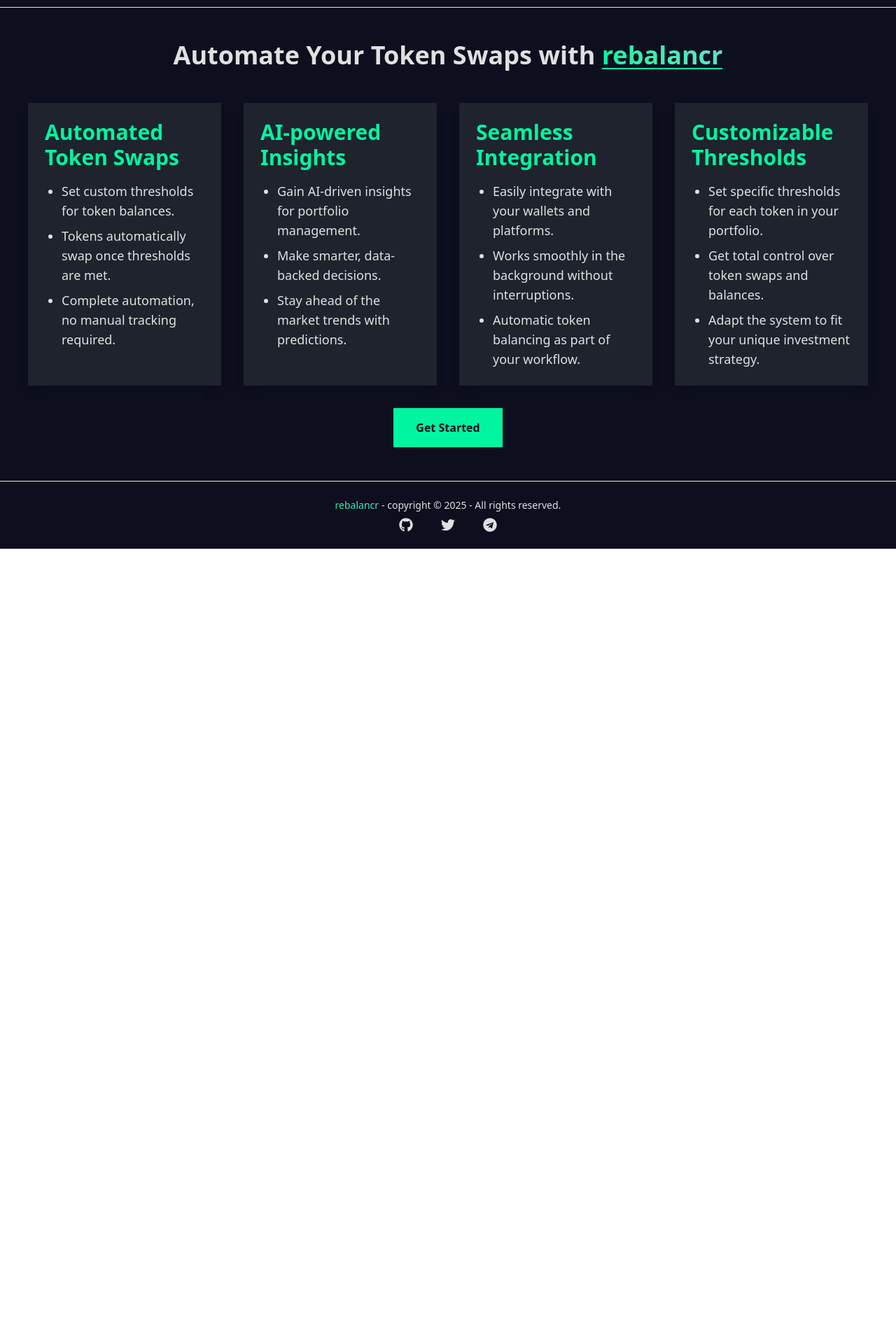
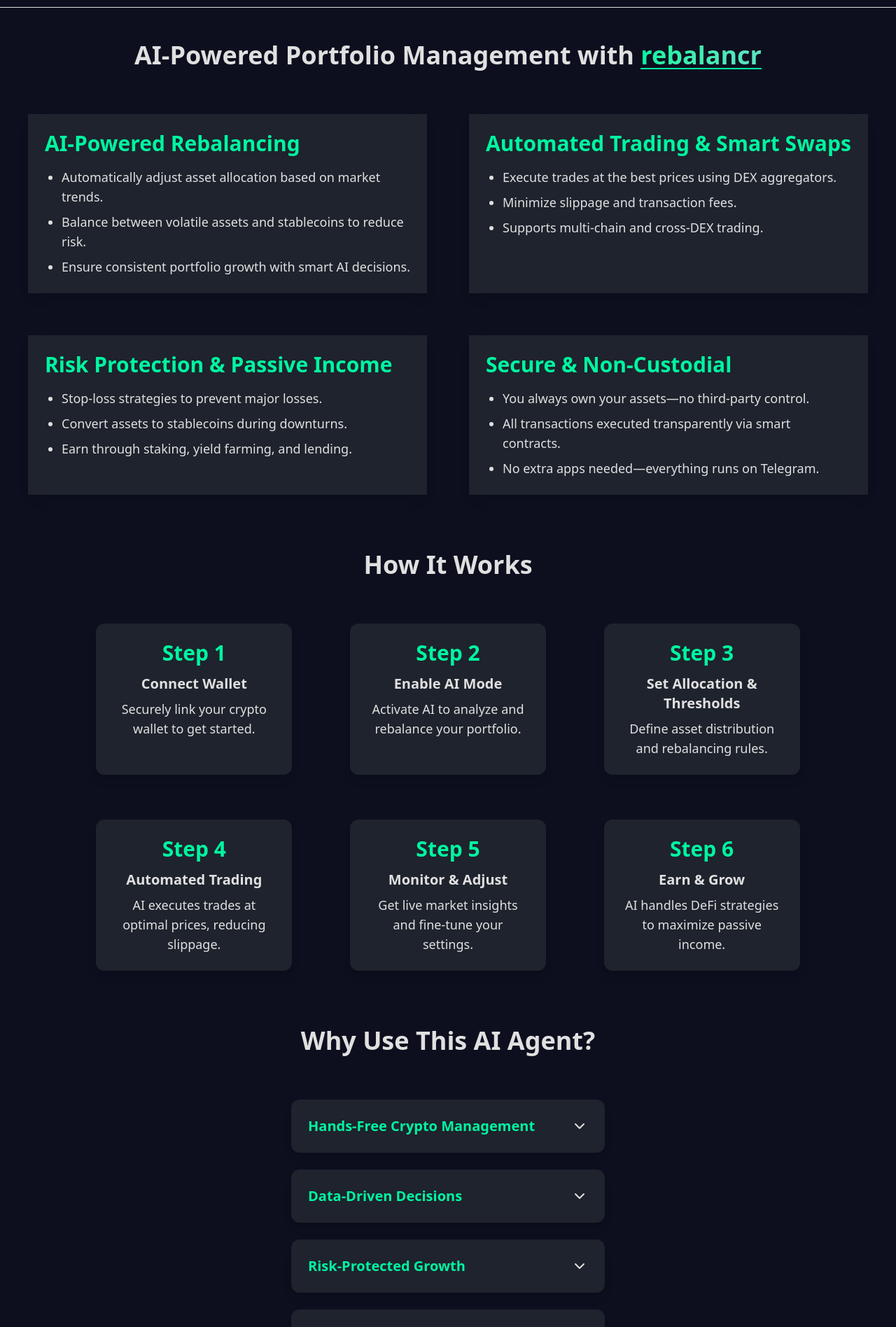
Before and after one commit to Adaobi-Chuks/rebalancr, a React (Vite) app: page /features in a window 1280 px wide. Shown: the part 64-1960 px from the top of the page at 70% size. Before the commit the page ends 848 px from the top, so only its background shows below. Built offline with nearby package versions, Linux system fonts and the light colour scheme.

Commit message:
Chore: Update dummy features to actual features

```diff
--- a/index.html
+++ b/index.html
@@ -6,7 +6,7 @@
     <link rel="apple-touch-icon" sizes="180x180" href="/favicon/apple-touch-icon.png" />
     <link rel="icon" type="image/png" sizes="32x32" href="/favicon/favicon-32x32.png" />
     <link rel="icon" type="image/png" sizes="16x16" href="/favicon/favicon-16x16.png" />
-    <link rel="manifest" href="/site.webmanifest" />
+    <link rel="manifest" href="/favicon/site.webmanifest" />
     <title>rebalancr</title>
   </head>
   <body>
--- a/package.json
+++ b/package.json
@@ -11,6 +11,7 @@
   },
   "dependencies": {
     "@tailwindcss/vite": "^4.0.6",
+    "lucide-react": "^0.475.0",
     "react": "^19.0.0",
     "react-dom": "^19.0.0",
     "react-icons": "^5.4.0",
--- a/src/components/Navbar.jsx
+++ b/src/components/Navbar.jsx
@@ -7,7 +7,7 @@
             <Link to="/" className="font-[Madimi One] text-xl sm:text-2xl lowercase bg-gradient-to-r from-[#00F5A0] to-[#5DE2C1] text-transparent bg-clip-text cursor-pointer tracking-widest">
                 rebalancr
             </Link>
-            <a href="https://t.me/" target="_blank" rel="noopener noreferrer">
+            <a href="https://t.me/mantleRebalancr_aiBot" target="_blank" rel="noopener noreferrer">
                 <button className="bg-[#00F5A0] text-[#0D0F1F] px-4 sm:px-5 py-2 sm:py-3 font-bold border border-transparent transition-all duration-200 hover:scale-110 cursor-pointer text-sm sm:text-base">
                     Get Started
                 </button>
--- a/src/data/CardContent.js
+++ b/src/data/CardContent.js
@@ -1,34 +1,34 @@
 const cardData = [
     {
-        title: "Automated Token Swaps",
+        title: "AI-Powered Rebalancing",
         description: [
-            "Set custom thresholds for token balances.",
-            "Tokens automatically swap once thresholds are met.",
-            "Complete automation, no manual tracking required."
+            "Automatically adjust asset allocation based on market trends.",
+            "Balance between volatile assets and stablecoins to reduce risk.",
+            "Ensure consistent portfolio growth with smart AI decisions."
         ]
     },
     {
-        title: "AI-powered Insights",
+        title: "Automated Trading & Smart Swaps",
         description: [
-            "Gain AI-driven insights for portfolio management.",
-            "Make smarter, data-backed decisions.",
-            "Stay ahead of the market trends with predictions."
+            "Execute trades at the best prices using DEX aggregators.",
+            "Minimize slippage and transaction fees.",
+            "Supports multi-chain and cross-DEX trading."
         ]
     },
     {
-        title: "Seamless Integration",
+        title: "Risk Protection & Passive Income",
         description: [
-            "Easily integrate with your wallets and platforms.",
-            "Works smoothly in the background without interruptions.",
-            "Automatic token balancing as part of your workflow."
+            "Stop-loss strategies to prevent major losses.",
+            "Convert assets to stablecoins during downturns.",
+            "Earn through staking, yield farming, and lending."
         ]
     },
     {
-        title: "Customizable Thresholds",
+        title: "Secure & Non-Custodial",
         description: [
-            "Set specific thresholds for each token in your portfolio.",
-            "Get total control over token swaps and balances.",
-            "Adapt the system to fit your unique investment strategy."
+            "You always own your assets—no third-party control.",
+            "All transactions executed transparently via smart contracts.",
+            "No extra apps needed—everything runs on Telegram."
         ]
     }
 ];
--- a/src/pages/Home.jsx
+++ b/src/pages/Home.jsx
@@ -6,30 +6,32 @@
         <section className="text-center flex flex-col items-center justify-center min-h-[80vh] px-4 py-10 sm:py-12">
             <img src="/assets/Logomain.png" alt="Rebalancr Logo" className="h-40 sm:h-48 mb-6 sm:mb-12" />
             <h2 className="text-3xl sm:text-4xl font-semibold mb-4 sm:mb-6">
-                Automate Your Token Swaps with{" "}
+                Automate & Optimize Your Portfolio with{" "}
                 <span className="relative inline-block">
-                    <span className="text-transparent bg-gradient-to-r from-[#00F5A0] to-[#5DE2C1] bg-clip-text">
-                        rebalancr
-                    </span>
+                    <a href="https://t.me/mantleRebalancr_aiBot" target="_blank" rel="noopener noreferrer">
+                        <span className="text-transparent bg-gradient-to-r from-[#00F5A0] to-[#5DE2C1] bg-clip-text cursor-pointer">
+                            rebalancr
+                        </span>
+                    </a>
                     <span className="absolute left-0 bottom-0 w-full h-[2px] bg-[#00F5A0]"></span>
                 </span>
             </h2>
             <p className="text-base sm:text-lg max-w-3xl mx-auto mt-2 mb-6 px-4 sm:px-0">
-                Set custom thresholds and let Rebalancr maintain your token balance effortlessly.
+                Take control of your crypto assets effortlessly.
                 <br />
-                With AI-powered insights, stay ahead in managing your portfolio.
+                Set custom thresholds and let AI manage your portfolio in real-time.
                 <br />
-                Seamlessly swap tokens and automate your trading with ease.
+                Maximize gains, minimize risks, and earn passive income, all on Telegram.
             </p>
             <div className="mt-6 flex gap-6">
-                <a href="https://t.me/" target="_blank" rel="noopener noreferrer">
+                <a href="https://t.me/mantleRebalancr_aiBot" target="_blank" rel="noopener noreferrer">
                     <button className="bg-[#00F5A0] text-[#0D0F1F] px-8 py-4 font-semibold transition-all duration-200 transform hover:scale-110 hover:bg-[#00D495] cursor-pointer text-sm sm:text-base">
                         Get Started
                     </button>
                 </a>
                 <Link to="/features">
                     <button className="border border-[#E0E0E0] text-[#E0E0E0] px-8 py-4 font-semibold transition-all duration-200 transform hover:scale-110 hover:bg-[#0D0F1F] hover:text-[#00F5A0] cursor-pointer text-sm sm:text-base">
-                        Know More
+                        Learn More
                     </button>
                 </Link>
             </div>
--- a/src/pages/KnowMore.jsx
+++ b/src/pages/KnowMore.jsx
@@ -1,24 +1,39 @@
-import React from "react";
+import React, { useState } from "react";
 import cardData from "../data/CardContent";
+import { ChevronDown, ChevronUp } from "lucide-react";
 
 const KnowMore = () => {
+    const [expandedIndexes, setExpandedIndexes] = useState({});
+
+    const toggleExpand = (index) => {
+        setExpandedIndexes((prev) => ({
+            ...prev,
+            [index]: !prev[index],
+        }));
+    };
+
     return (
         <div className="bg-[#0D0F1F] text-[#E0E0E0]">
             <section className="py-12 px-6 sm:px-10">
-                <h1 className="text-3xl sm:text-4xl font-semibold mb-12 text-center">
-                    Automate Your Token Swaps with{" "}
-                    <span className="relative inline-block">
-                        <span className="text-transparent bg-gradient-to-r from-[#00F5A0] to-[#5DE2C1] bg-clip-text">
-                            rebalancr
+                {/* Hero Section */}
+                <h1 className="text-3xl sm:text-4xl font-semibold mb-16 text-center">
+                    AI-Powered Portfolio Management with{" "}
+                    <a href="https://t.me/mantleRebalancr_aiBot" target="_blank" rel="noopener noreferrer">
+                        <span className="relative inline-block cursor-pointer">
+                            <span className="text-transparent bg-gradient-to-r from-[#00F5A0] to-[#5DE2C1] bg-clip-text">
+                                rebalancr
+                            </span>
+                            <span className="absolute left-0 bottom-0 w-full h-[2px] bg-[#00F5A0]"></span>
                         </span>
-                        <span className="absolute left-0 bottom-0 w-full h-[2px] bg-[#00F5A0]"></span>
-                    </span>
+                    </a>
                 </h1>
-                <div className="flex flex-wrap justify-center gap-8">
+
+                {/* Features Section */}
+                <div className="grid grid-cols-1 sm:grid-cols-2 gap-15 max-w-7xl mx-auto">
                     {cardData.map((card, index) => (
                         <div
                             key={index}
-                            className="bg-[#1E232D] p-6 shadow-lg hover:scale-105 cursor-pointer transform transition-all duration-300 flex-1 min-w-[250px] max-w-[350px] w-full sm:w-auto"
+                            className="bg-[#1E232D] p-6 shadow-lg hover:scale-105 cursor-pointer transform transition-all duration-300 flex-1 min-w-[280px] max-w-[700px] w-full sm:w-auto"
                         >
                             <h2 className="text-2xl sm:text-3xl font-bold mb-4 text-[#00F5A0]">{card.title}</h2>
                             <ul className="list-disc pl-6 space-y-2 text-base sm:text-lg text-left">
@@ -29,8 +44,63 @@
                         </div>
                     ))}
                 </div>
-                <div className="mt-8 text-center">
-                    <a href="https://t.me/" target="_blank" rel="noopener noreferrer">
+
+                {/* How It Works - 6 Cards */}
+                <div className="mt-20">
+                    <h2 className="text-3xl sm:text-4xl font-semibold text-center mb-16">
+                        How It Works
+                    </h2>
+                    <div className="grid grid-cols-1 sm:grid-cols-2 md:grid-cols-3 gap-16 max-w-5xl mx-auto">
+                        {[
+                            { step: "1", title: "Connect Wallet", desc: "Securely link your crypto wallet to get started." },
+                            { step: "2", title: "Enable AI Mode", desc: "Activate AI to analyze and rebalance your portfolio." },
+                            { step: "3", title: "Set Allocation & Thresholds", desc: "Define asset distribution and rebalancing rules." },
+                            { step: "4", title: "Automated Trading", desc: "AI executes trades at optimal prices, reducing slippage." },
+                            { step: "5", title: "Monitor & Adjust", desc: "Get live market insights and fine-tune your settings." },
+                            { step: "6", title: "Earn & Grow", desc: "AI handles DeFi strategies to maximize passive income." }
+                        ].map((item, index) => (
+                            <div
+                                key={index}
+                                className="bg-[#1E232D] p-6 rounded-xl shadow-lg hover:scale-105 transition-all duration-300 text-center max-w-[280px] mx-auto cursor-pointer"
+                            >
+                                <div className="text-3xl font-bold text-[#00F5A0] mb-3">Step {item.step}</div>
+                                <h3 className="text-xl font-semibold mb-2">{item.title}</h3>
+                                <p className="text-lg">{item.desc}</p>
+                            </div>
+                        ))}
+                    </div>
+                </div>
+
+                {/* Why Use This AI Agent? - Each Point Collapsible */}
+                <div className="mt-20">
+                    <h2 className="text-3xl sm:text-4xl font-semibold text-center mb-16">
+                        Why Use This AI Agent?
+                    </h2>
+                    <div className="max-w-4xl mx-auto space-y-6">
+                        {[
+                            { title: "Hands-Free Crypto Management", desc: "Let AI handle portfolio adjustments while you focus on other things." },
+                            { title: "Data-Driven Decisions", desc: "Make smarter trades with real-time market insights and AI analytics." },
+                            { title: "Risk-Protected Growth", desc: "Reduce losses and maximize stability with built-in stop-loss strategies." },
+                            { title: "Passive Income Generation", desc: "Earn through automated DeFi strategies like staking and yield farming." },
+                            { title: "100% Secure & Decentralized", desc: "You always control your assets—no third-party custody or interference." }
+                        ].map((item, index) => (
+                            <div key={index} className="bg-[#1E232D] p-6 rounded-xl shadow-lg max-w-md mx-auto">
+                                <button
+                                    className="w-full flex justify-between items-center text-left"
+                                    onClick={() => toggleExpand(index)}
+                                >
+                                    <h3 className="text-xl font-semibold text-[#00F5A0]">{item.title}</h3>
+                                    {expandedIndexes[index] ? <ChevronUp size={24} className="cursor-pointer" /> : <ChevronDown size={24} className="cursor-pointer" />}
+                                </button>
+                                {expandedIndexes[index] && <p className="mt-3 text-lg">{item.desc}</p>}
+                            </div>
+                        ))}
+                    </div>
+                </div>
+
+                {/* CTA Button */}
+                <div className="mt-16 text-center">
+                    <a href="https://t.me/mantleRebalancr_aiBot" target="_blank" rel="noopener noreferrer">
                         <button className="bg-[#00F5A0] text-[#0D0F1F] px-8 py-4 font-semibold transition-all duration-200 transform hover:scale-110 hover:bg-[#00D495] cursor-pointer">
                             Get Started
                         </button>
```
Also changed, not shown: src/components/Footer.jsx (+5 -3 lines), 1 other file (tests, documents, lock files or other folders).
